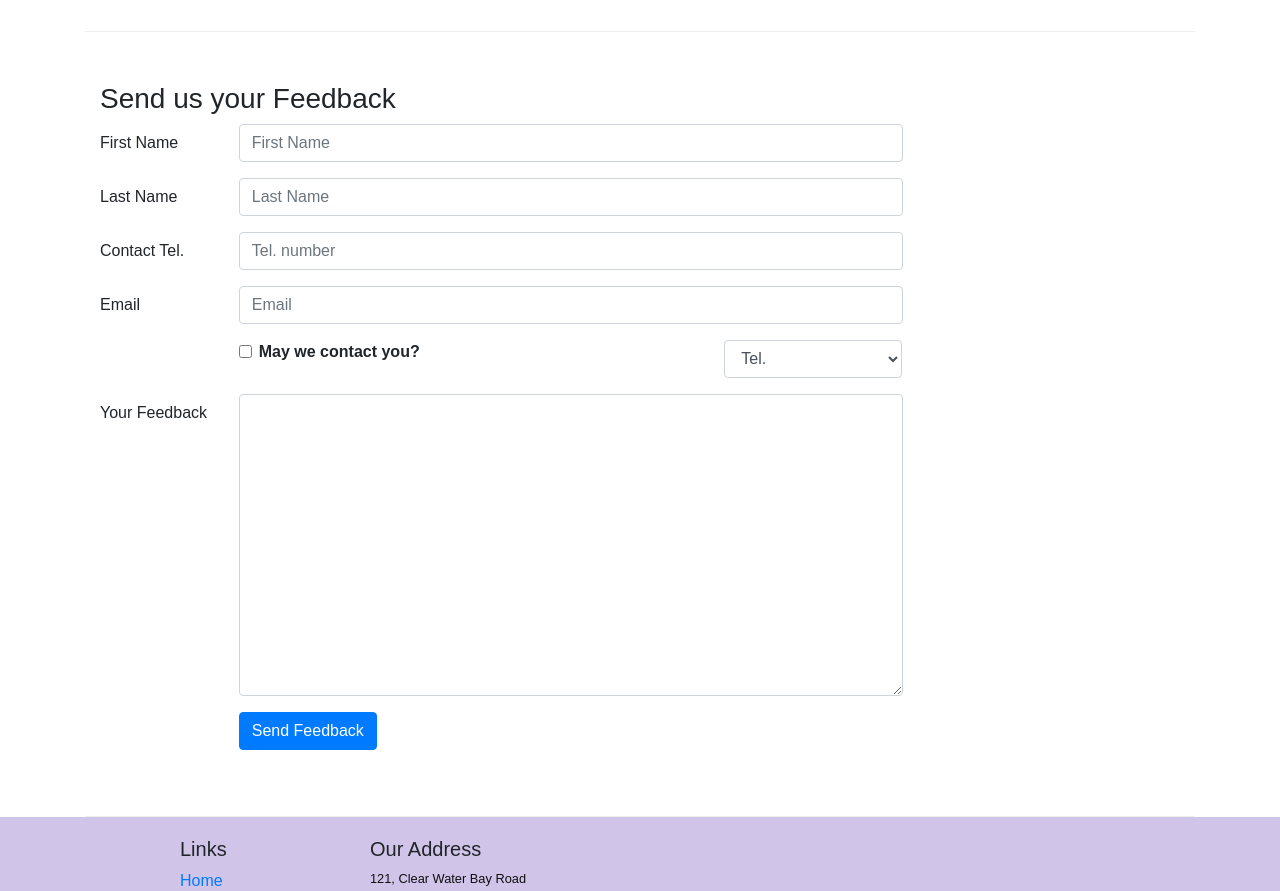
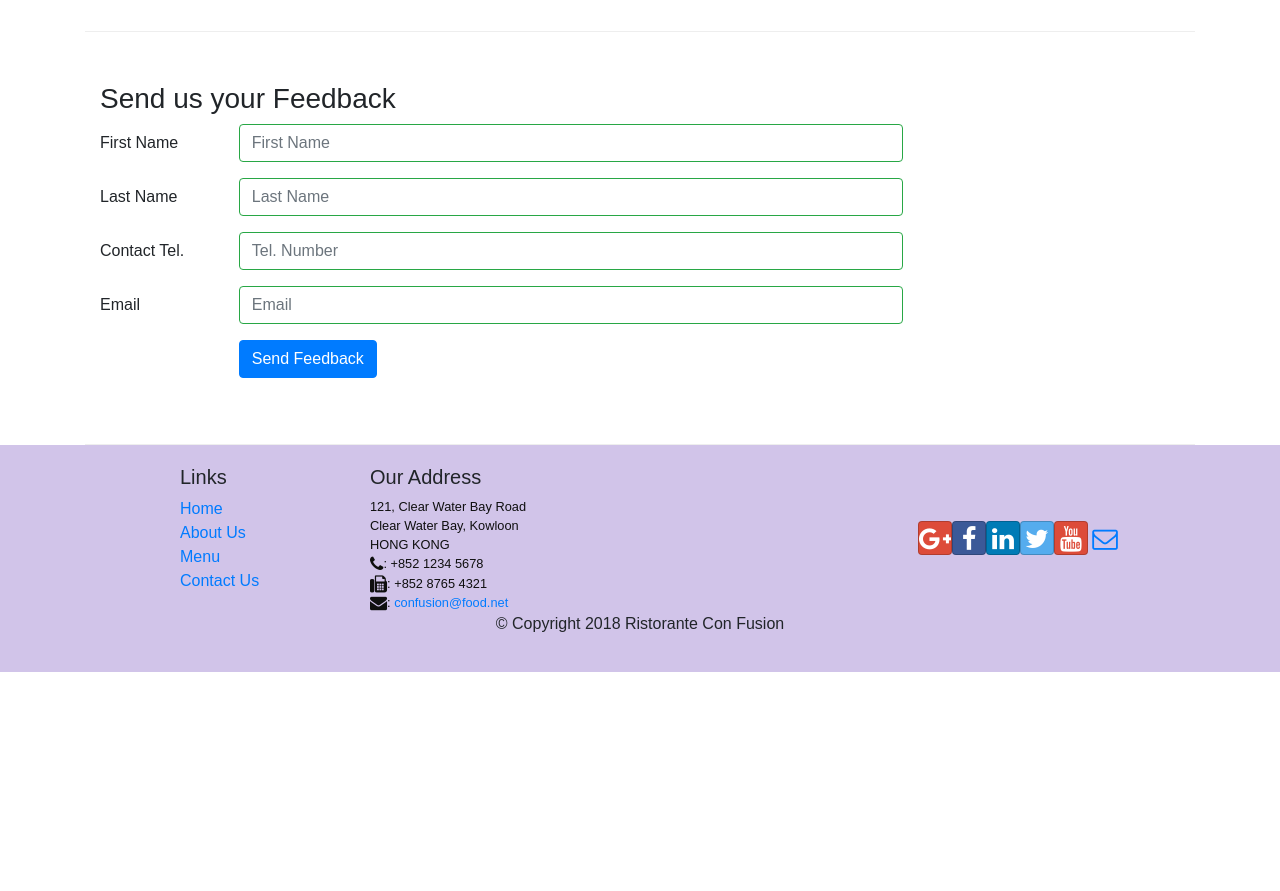
Before and after one commit to Ninja4Code/coursera, a React (Create React App) app: page /contactus in a window 1280 px wide. Shown: the part 840-1731 px from the top of the page. After the commit the page ends 1512 px from the top, so only its background shows below. Built offline with nearby package versions, Linux system fonts and the light colour scheme.

Commit message:
Controlled Form Validation

```diff
--- a/src/components/AboutComponent.js
+++ b/src/components/AboutComponent.js
@@ -7,10 +7,9 @@
 
     const leaders = props.leaders.map((leader) => {
         return (
-          <RenderLeader leader={leader} />
+          <RenderLeader leader={leader} key={leader.id}/>
         );
     });
-
     return(
         <div className="container">
             <div className="row">
--- a/src/components/ContactComponent.js
+++ b/src/components/ContactComponent.js
@@ -1,8 +1,11 @@
 import React, { Component } from 'react';
 import { Breadcrumb, BreadcrumbItem,
-            Button, Form, FormGroup, Label, Input, Col } from 'reactstrap';
+                Button, Form, FormGroup, Label, Input, Col, FormFeedback } from 'reactstrap';
 import { Link } from 'react-router-dom';
 
+// This is an example of a controlled form with form validation
+// a state value will be assigned for each form element in the submission
+// Additionally, a touched object is used to determine if a form field has been edited
 export default class Contact extends Component {
     constructor(props) {
         super(props);
@@ -14,29 +17,75 @@
             email: '',
             agree: false,
             contactType: 'Tel.',
-            message: ''
+            message: '',
+            touched: {
+                firstname: false,
+                lastname: false,
+                telnum: false,
+                email: false
+            }
         };
-
+        // binding events to this allows us to invoke *this* within the event handler
         this.handleInputChange = this.handleInputChange.bind(this);
         this.handleSubmit = this.handleSubmit.bind(this);
-
+        this.handleBlur = this.handleBlur.bind(this);
+    }
+    // this will run form validation and add values for each field that fails validation
+    // this is a primitive example.  A more intuitive design for form validation/errors
+    // will be introduced in a later lesson.
+    validate(firstname, lastname, telnum, email) {
+        const { touched } = this.state;
+        const errors = {
+            firstname: '',
+            lastname: '',
+            telnum: '',
+            email: ''
+        };
+        if (touched.firstname && firstname.length < 3) {
+            errors.firstname = 'First Name should be >= 3 characters';
+        } else if (touched.firstname && firstname.length > 10) {
+            errors.firstname = 'First Name should be <= 10 characters';
+        }
+        if (touched.lastname && lastname.length < 3) {
+            errors.lastname = 'Last Name should be >= 3 characters';
+        } else if (touched.lastname && lastname.length > 10) {
+            errors.lastname = 'Last Name should be <= 10 characters';
+        }
+        const regex = /^\d+$/;
+        if (touched.telnum && !regex.test(telnum)) {
+            errors.telnum = 'Tel. Number should contain only numbers';
+        }
+        if (touched.email && email.split('').filter(x => x === '@').length !== 1) {
+            errors.email = 'Email should contain a @';
+        }
+        return errors;
     }
     handleInputChange(event) {
         const target = event.target;
         const value = target.type === 'checkbox' ? target.checked : target.value;
         const name = target.name;
 
+        // [name] represents the name of the event.target, it is enclosed in brackets
+        // because it will be used like a dictionary in the state object
         this.setState({
           [name]: value
         });
     }
-
     handleSubmit(event) {
+        event.preventDefault();
         console.log('Current State is: ' + JSON.stringify(this.state));
-        event.preventDefault();
+    }
+    handleBlur = (field) => (evt) => {
+        this.setState({
+          touched: { ...this.state.touched, [field]: true },
+        });
     }
     render() {
-    return(
+        // this is an error object that will be used to populate the feedback element
+        // in order to display validation errors
+        const errors = this.validate(
+            this.state.firstname, this.state.lastname, this.state.telnum, this.state.email);
+        return(
         <div className="container">
             <div className="row">
                 <Breadcrumb>
@@ -80,13 +129,17 @@
                    </div>
                     <div className="col-12 col-md-9">
                         <Form onSubmit={this.handleSubmit}>
-                            <FormGroup row>
+                        <FormGroup row>
                                 <Label htmlFor="firstname" md={2}>First Name</Label>
                                 <Col md={10}>
                                     <Input type="text" id="firstname" name="firstname"
                                         placeholder="First Name"
                                         value={this.state.firstname}
+                                        valid={errors.firstname === ''}
+                                        invalid={errors.firstname !== ''}
+                                        onBlur={this.handleBlur('firstname')}
                                         onChange={this.handleInputChange} />
+                                    <FormFeedback>{errors.firstname}</FormFeedback>
                                 </Col>
                             </FormGroup>
                             <FormGroup row>
@@ -95,16 +148,24 @@
                                     <Input type="text" id="lastname" name="lastname"
                                         placeholder="Last Name"
                                         value={this.state.lastname}
+                                        valid={errors.lastname === ''}
+                                        invalid={errors.lastname !== ''}
+                                        onBlur={this.handleBlur('lastname')}
                                         onChange={this.handleInputChange} />
+                                    <FormFeedback>{errors.lastname}</FormFeedback>
                                 </Col>
                             </FormGroup>
                             <FormGroup row>
-                            <Label htmlFor="telnum" md={2}>Contact Tel.</Label>
+                                <Label htmlFor="telnum" md={2}>Contact Tel.</Label>
                                 <Col md={10}>
                                     <Input type="tel" id="telnum" name="telnum"
-                                        placeholder="Tel. number"
+                                        placeholder="Tel. Number"
                                         value={this.state.telnum}
+                                        valid={errors.telnum === ''}
+                                        invalid={errors.telnum !== ''}
+                                        onBlur={this.handleBlur('telnum')}
                                         onChange={this.handleInputChange} />
+                                    <FormFeedback>{errors.telnum}</FormFeedback>
                                 </Col>
                             </FormGroup>
                             <FormGroup row>
@@ -113,37 +174,11 @@
                                     <Input type="email" id="email" name="email"
                                         placeholder="Email"
                                         value={this.state.email}
+                                        valid={errors.email === ''}
+                                        invalid={errors.email !== ''}
+                                        onBlur={this.handleBlur('email')}
                                         onChange={this.handleInputChange} />
-                                </Col>
-                            </FormGroup>
-                            <FormGroup row>
-                                <Col md={{size: 6, offset: 2}}>
-                                    <FormGroup check>
-                                        <Label check>
-                                            <Input type="checkbox"
-                                                name="agree"
-                                                checked={this.state.agree}
-                                                onChange={this.handleInputChange} /> {' '}
-                                            <strong>May we contact you?</strong>
-                                        </Label>
-                                    </FormGroup>
-                                </Col>
-                                <Col md={{size: 3, offset: 1}}>
-                                    <Input type="select" name="contactType"
-                                            value={this.state.contactType}
-                                            onChange={this.handleInputChange}>
-                                        <option>Tel.</option>
-                                        <option>Email</option>
-                                    </Input>
-                                </Col>
-                            </FormGroup>
-                            <FormGroup row>
-                                <Label htmlFor="message" md={2}>Your Feedback</Label>
-                                <Col md={10}>
-                                    <Input type="textarea" id="message" name="message"
-                                        rows="12"
-                                        value={this.state.message}
-                                        onChange={this.handleInputChange}></Input>
+                                    <FormFeedback>{errors.email}</FormFeedback>
                                 </Col>
                             </FormGroup>
                             <FormGroup row>
```
